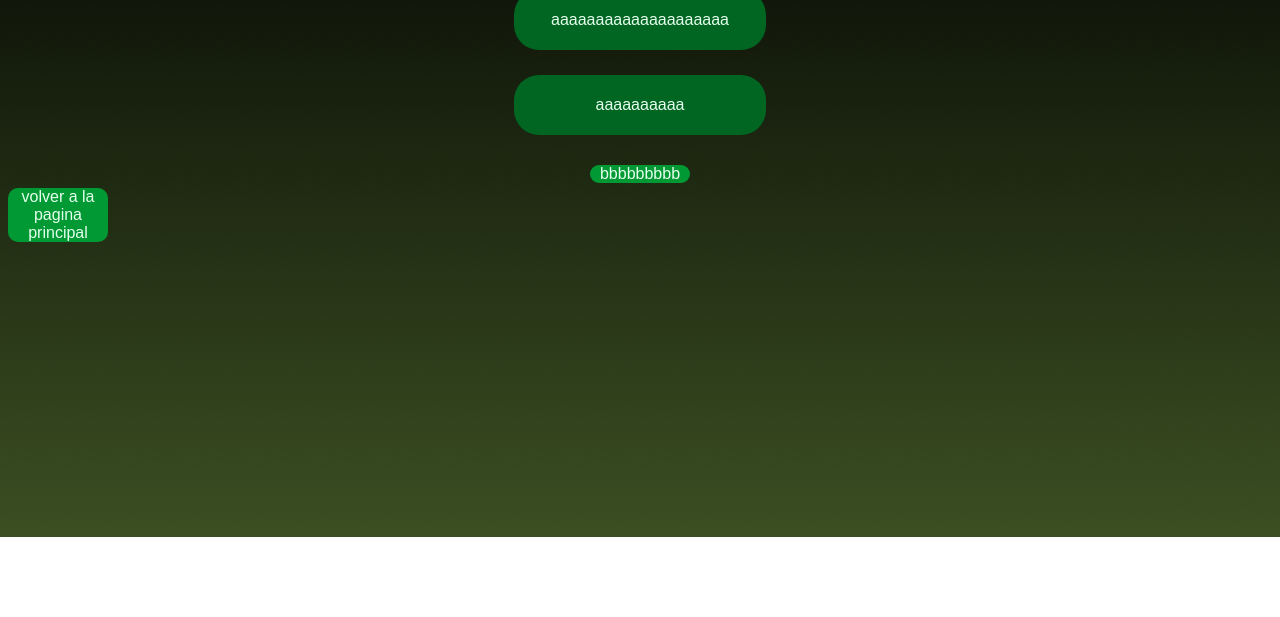
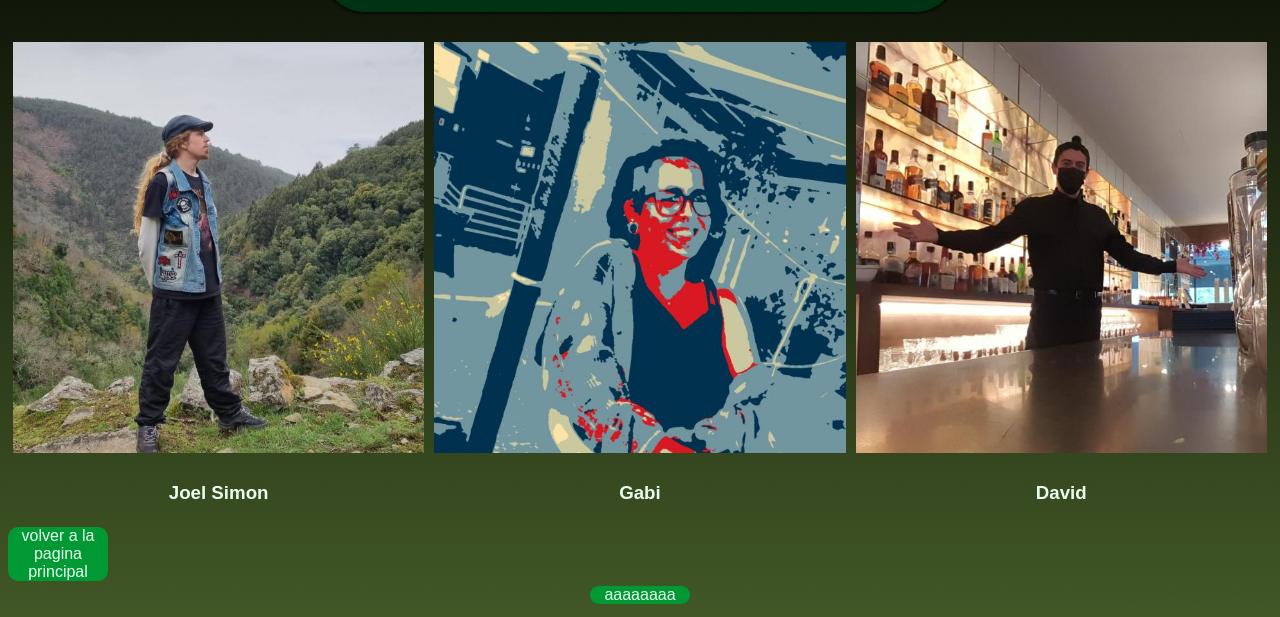
Before and after one commit to SimonJoelWarkentin/arthostel, a plain HTML site: page nosotros.html in a window 1280 px wide. Shown: the part 263-880 px from the top of the page. Before the commit the page ends 800 px from the top, so only its background shows below. Drawn offline with Linux system fonts and the light colour scheme.

Commit message:
added volunteers

```diff
--- a/nosotros.html
+++ b/nosotros.html
@@ -7,19 +7,37 @@
 	<body>
 		<header>
 			<h1>Nosotros</h1>
-		</header>
+			</header>
+		<div class="ctx">
+			<h3>Trabajamos con voluntarios que estan en el hostel porque les gusta conocer gente nueva y crear una atmosfera amable para todos</h3>
+		</div>
 		<div class="myDiv">
 			<h1>estes son nostros voluntarios</h1>
 		</div>
-		<div class="myDiv2">
-			<p>aaaaaaaaaaaaaaaaaaaa</p>
-		</div>
-		<div class="myDiv3">
-			<p>aaaaaaaaaa</p>
-		</div>
-		<div class="myDiv4">
-			<a href="index.html" class="button1 b1">bbbbbbbbb</a>
+		<div class="row">
+			<div class="column1">
+				<img src="images/v1.jpg" alt="hostel1" style="width:100%;">
+			</div>
+			<div class="column2">
+				<img src="images/v2.jpg" alt="hostel2" style="width:100%;">
+			</div>
+			<div class="column3">
+				<img src="images/v3.jpg" alt="hostel3" style="width:100%;">
+			</div>
+		</div>	<div class="row">
+			<div class="column1">
+				<h3>Joel Simon</h3>
+			</div>
+			<div class="column2">
+				<h3>Gabi</h3>
+			</div>
+			<div class="column3">
+				<h3>David</h3>
+			</div>
 		</div>
 		<a href="index.html" class="button1 b1">volver a la pagina principal</a>
+		<div class="myDiv4">
+			<a href="index.html" class="button1 b1">aaaaaaaa</a>
+		</div>
 	</body>
 </html>
--- a/stylesheet.css
+++ b/stylesheet.css
@@ -55,7 +55,7 @@ h1 {color:#e6ffee; font-family:Arial}
 p {color:#e6ffee; font-family:Arial}
 b {color:#e6ffee; font-family:Arial}
 h2 {color:#e6ffee; font-family:Arial}
-h3 {color:#e6ffee; font-family:Arial}
+h3 {color:#e6ffee; font-family:Arial; text-align: center;}
 h5 {color:#e6ffee; font-family:Arial}
 a {
 	margin:auto;
@@ -84,7 +84,6 @@ a {
 .b1:hover {
 	background-color: #004d1a;
 }
-
 .myDiv {
 	margin: auto;
 	margin-top:25px;
@@ -228,9 +227,9 @@ a {
 	0% {left:500px; top:0px;}
 	100% {left:0px; top:0px:}
 }
-@keyframes boc {
+@@keyframes boc {
 	0% {left:0px; top:1000px;}
-	100% {left:0px; top:0px}
+	90% {left:0px; top:0px}
 }
 @keyframes bod {
 	0% {left: 0%; top: 0px;}
```
Also changed, not shown: images/v1.jpg (added), images/v2.jpg (added), images/v3.jpg (added), todo.txt.
